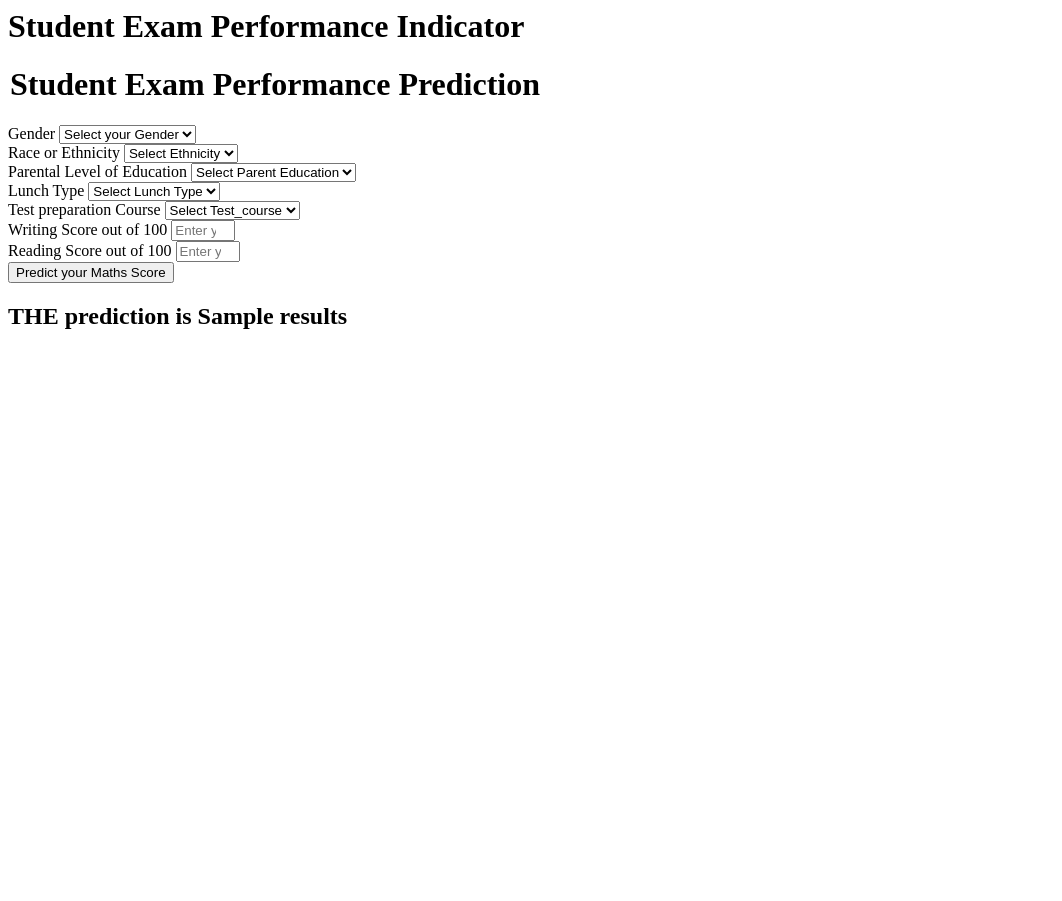
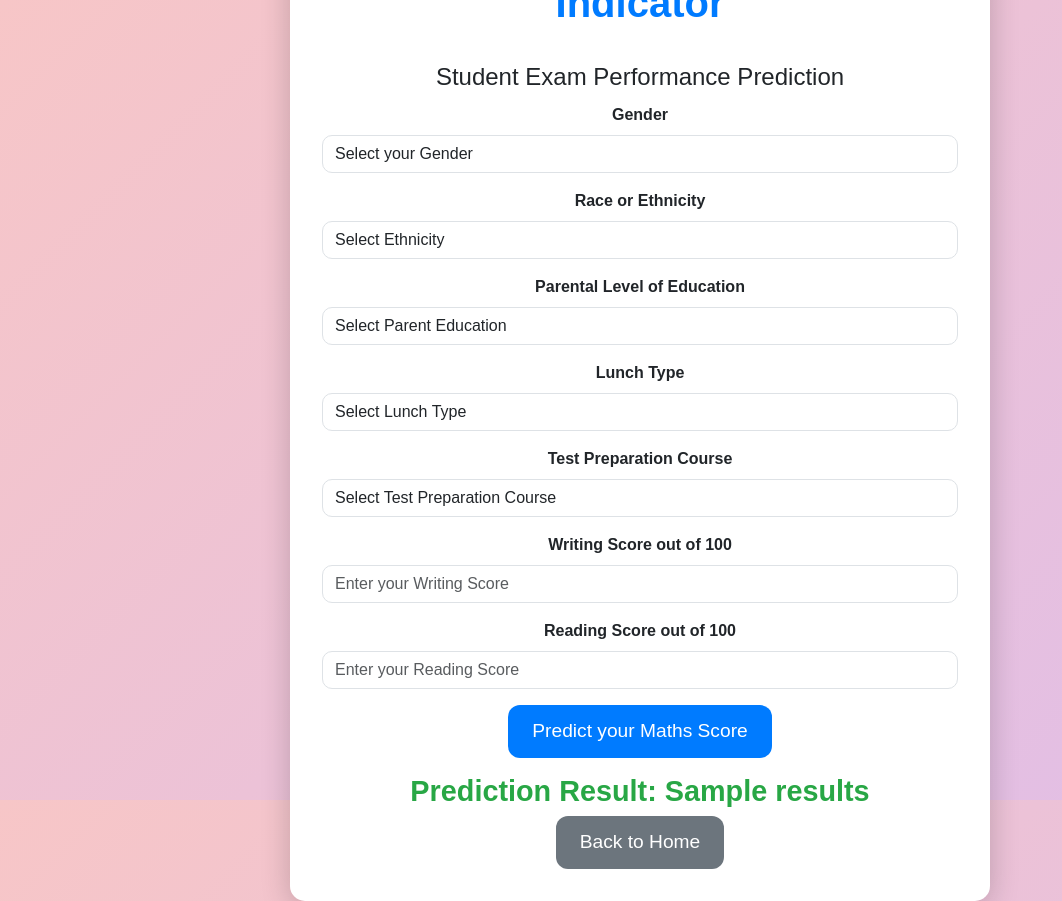
Before and after one commit to Hmnshuuu/ML-Project, a Flask app: template templates/home.html in a window 1280 px wide. Shown: the whole page, without its empty margins (0-1062 px from the left). Before the commit the page ends 329 px from the top, so only its background shows below. Run offline with Flask 3, Linux system fonts and the light colour scheme; the template is opened without the code that fills it: most values are stand-ins (such as "Sample title", 1, 10 or a date in 2020).

Commit message:
Updated Interface

```diff
--- a/templates/home.html
+++ b/templates/home.html
@@ -1,111 +1,174 @@
-<html>
+<!DOCTYPE html>
+<html lang="en">
+
+<head>
+    <meta charset="UTF-8">
+    <meta name="viewport" content="width=device-width, initial-scale=1.0">
+    <title>Prediction Form</title>
+    <!-- Bootstrap CSS -->
+    <link href="https://cdn.jsdelivr.net/npm/bootstrap@5.3.0-alpha1/dist/css/bootstrap.min.css" rel="stylesheet">
+    <style>
+        /* Background Design */
+        body {
+            background: linear-gradient(135deg, #f7c6c7, #e1bee7);
+            display: flex;
+            justify-content: center;
+            align-items: center;
+            height: 100vh;
+            margin: 0;
+            font-family: 'Arial', sans-serif;
+        }
+
+        /* Container Styling */
+        .container {
+            text-align: center;
+            background: white;
+            padding: 2rem;
+            border-radius: 15px;
+            box-shadow: 0px 6px 30px rgba(0, 0, 0, 0.2);
+            max-width: 700px;
+            width: 100%;
+        }
+
+        h1 {
+            color: #007bff;
+            font-size: 2.5rem;
+            margin-bottom: 1.5rem;
+            font-weight: bold;
+        }
+
+        h2 {
+            color: #28a745;
+            font-size: 1.8rem;
+            margin-top: 1rem;
+            font-weight: bold;
+        }
+
+        /* Form Styling */
+        form {
+            margin-top: 2rem;
+        }
+
+        .form-control {
+            border-radius: 10px;
+        }
+
+        .form-label {
+            font-weight: bold;
+        }
+
+        /* Button Styling */
+        .btn-primary {
+            background-color: #007bff;
+            border: none;
+            padding: 0.75rem 1.5rem;
+            font-size: 1.2rem;
+            border-radius: 12px;
+            color: white;
+            transition: background-color 0.3s ease, transform 0.2s ease;
+        }
+
+        .btn-primary:hover {
+            background-color: #0056b3;
+            transform: scale(1.05);
+        }
+
+        .btn-secondary {
+            background-color: #6c757d;
+            border: none;
+            padding: 0.75rem 1.5rem;
+            font-size: 1.2rem;
+            border-radius: 12px;
+            color: white;
+            transition: background-color 0.3s ease, transform 0.2s ease;
+        }
+
+        .btn-secondary:hover {
+            background-color: #5a6268;
+            transform: scale(1.05);
+        }
+
+        /* Responsive Design */
+        @media (max-width: 768px) {
+            .container {
+                padding: 1.5rem;
+            }
+        }
+    </style>
+</head>
+
 <body>
-    <div class="login">
+    <div class="container">
         <h1>Student Exam Performance Indicator</h1>
-
-       <form action="{{ url_for('predict_datapoint')}}" method="post">
-        <h1>
+        <form action="{{ url_for('predict_datapoint') }}" method="post">
             <legend>Student Exam Performance Prediction</legend>
-        </h1>
             <div class="mb-3">
                 <label class="form-label">Gender</label>
-            <select class="form-control" name="gender" placeholder="Enter you Gender" required>
+                <select class="form-control" name="gender" required>
                     <option class="placeholder" selected disabled value="">Select your Gender</option>
-                <option value="male">
-                    Male
-                </option>
-                <option value="female">
-                    Female
-                </option>
+                    <option value="male">Male</option>
+                    <option value="female">Female</option>
                 </select>
             </div>
             <div class="mb-3">
                 <label class="form-label">Race or Ethnicity</label>
-            <select class="form-control" name="ethnicity" placeholder="Enter you ethnicity" required>
+                <select class="form-control" name="ethnicity" required>
                     <option class="placeholder" selected disabled value="">Select Ethnicity</option>
-                <option value="group A">
-                    Group A
-                </option>
-                <option value="group B">
-                    Group B
-                </option>
-                <option value="group C">
-                    Group C
-                </option>
-                <option value="group D">
-                    Group D
-                </option>
-                <option value="group E">
-                    Group E
-                </option>
+                    <option value="group A">Group A</option>
+                    <option value="group B">Group B</option>
+                    <option value="group C">Group C</option>
+                    <option value="group D">Group D</option>
+                    <option value="group E">Group E</option>
                 </select>
             </div>
             <div class="mb-3">
                 <label class="form-label">Parental Level of Education</label>
-            <select class="form-control" name="parental_level_of_education"
-                placeholder="Enter you Parent Education" required>
+                <select class="form-control" name="parental_level_of_education" required>
                     <option class="placeholder" selected disabled value="">Select Parent Education</option>
-                <option value="associate's degree">
-                    associate's degree
-                </option>
-                <option value="bachelor's degree">
-                    bachelor's degree
-                </option>
-                <option value="high school">
-                    high school
-                </option>
-                <option value="master's degree">
-                    master's degree
-                </option>
-                <option value="some college">
-                    some college
-                </option>
-                <option value="some high school">
-                    some high school
-                </option>
+                    <option value="associate's degree">Associate's Degree</option>
+                    <option value="bachelor's degree">Bachelor's Degree</option>
+                    <option value="high school">High School</option>
+                    <option value="master's degree">Master's Degree</option>
+                    <option value="some college">Some College</option>
+                    <option value="some high school">Some High School</option>
                 </select>
             </div>
             <div class="mb-3">
                 <label class="form-label">Lunch Type</label>
-            <select class="form-control" name="lunch" placeholder="Enter you Lunch" required>
+                <select class="form-control" name="lunch" required>
                     <option class="placeholder" selected disabled value="">Select Lunch Type</option>
-                <option value="free/reduced">
-                    free/reduced
-                </option>
-                <option value="standard">
-                    standard
-                </option>
+                    <option value="free/reduced">Free/Reduced</option>
+                    <option value="standard">Standard</option>
                 </select>
             </div>
             <div class="mb-3">
-            <label class="form-label">Test preparation Course</label>
-            <select class="form-control" name="test_preparation_course" placeholder="Enter you Course"
-                required>
-                <option class="placeholder" selected disabled value="">Select Test_course</option>
-                <option value="none">
-                    None
-                </option>
-                <option value="completed">
-                    Completed
-                </option>
+                <label class="form-label">Test Preparation Course</label>
+                <select class="form-control" name="test_preparation_course" required>
+                    <option class="placeholder" selected disabled value="">Select Test Preparation Course</option>
+                    <option value="none">None</option>
+                    <option value="completed">Completed</option>
                 </select>
             </div>
             <div class="mb-3">
                 <label class="form-label">Writing Score out of 100</label>
-            <input class="form-control" type="number" name="reading_score"
-                placeholder="Enter your Reading score" min='0' max='100' />
+                <input class="form-control" type="number" name="writing_score" placeholder="Enter your Writing Score" min='0' max='100' required />
             </div>
             <div class="mb-3">
                 <label class="form-label">Reading Score out of 100</label>
-            <input class="form-control" type="number" name="writing_score"
-                placeholder="Enter your Reading Score" min='0' max='100' />
+                <input class="form-control" type="number" name="reading_score" placeholder="Enter your Reading Score" min='0' max='100' required />
             </div>
             <div class="mb-3">
-            <input class="btn btn-primary" type="submit" value="Predict your Maths Score" required />
+                <input class="btn btn-primary" type="submit" value="Predict your Maths Score" />
             </div>
         </form>
         <h2>
-       THE  prediction is {{results}}
+            Prediction Result: {{ results }}
         </h2>
-   <body>
+        <a href="{{ url_for('index') }}" class="btn btn-secondary">Back to Home</a>
+    </div>
+
+    <!-- Bootstrap JS -->
+    <script src="https://cdn.jsdelivr.net/npm/bootstrap@5.3.0-alpha1/dist/js/bootstrap.bundle.min.js"></script>
+</body>
+
 </html>
```
Also changed, not shown: templates/index.html (+74 -1 lines). Lines whose indentation alone changed are shown as unchanged.
